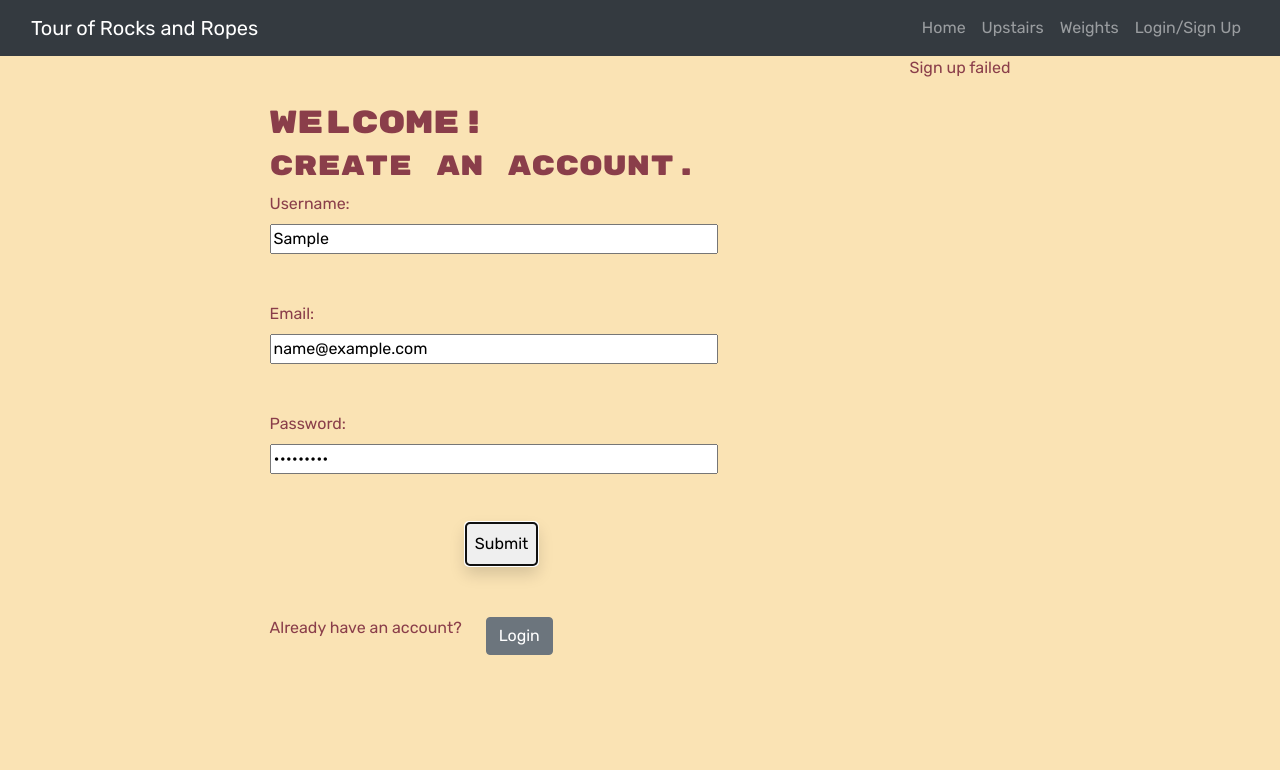
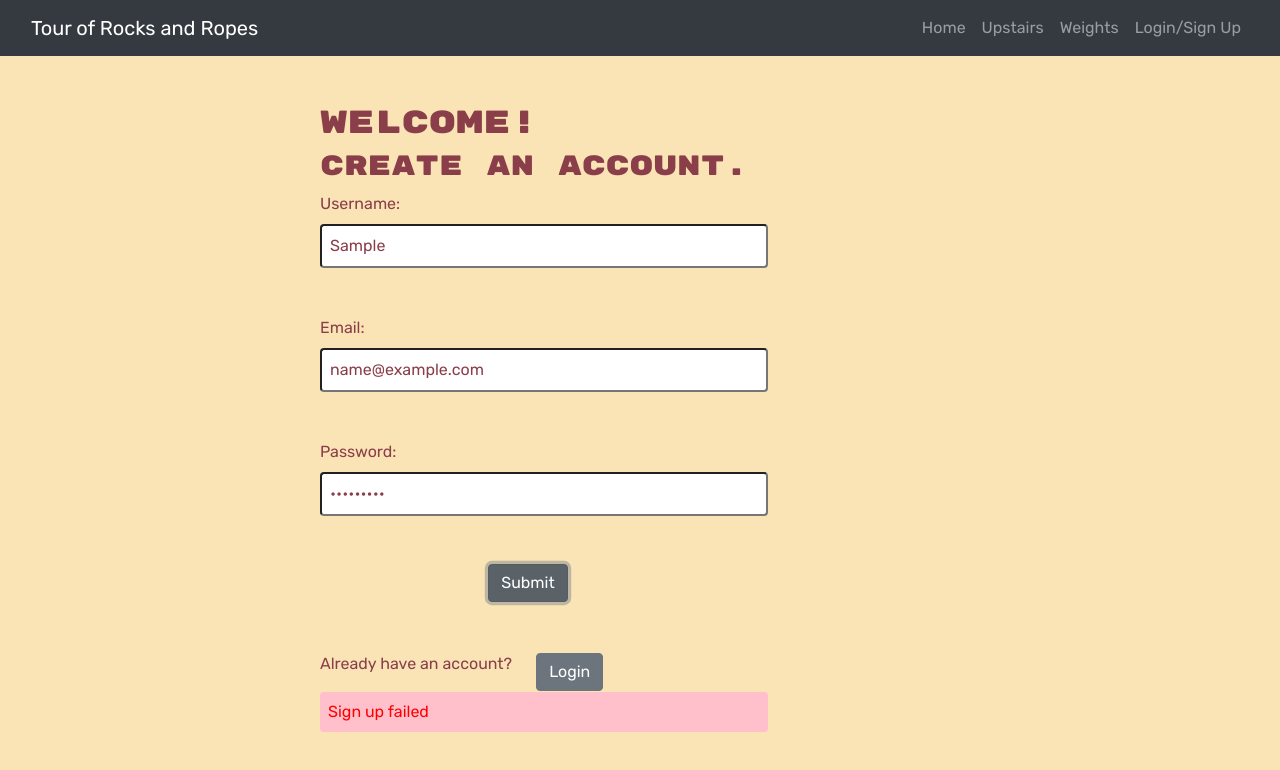
Before and after one commit to dmknapp2385/rocks-and-ropes, a React (Create React App) app in the folder client/: page /signup in a window 1280 px wide. Both pictures are taken after typing "Sample", "name@example.com", "Sample123" into the empty fields and a click on the button "Submit". Shown: the top 770 px of the page. Built offline with nearby package versions, Linux system fonts and the light colour scheme; no server answers.

Commit message:
added styling to calendar and added error messages to signup and login page

```diff
--- a/client/src/Components/CalendarActivity/index.js
+++ b/client/src/Components/CalendarActivity/index.js
@@ -4,6 +4,7 @@ import { faTrashCan, faPlus } from '@fortawesome/free-solid-svg-icons';
 import DetailModal from '../DetailModal';
 import { useMutation } from '@apollo/client';
 import { REMOVE_ACTIVITY } from '../../utils/mutations'
+import { Button, } from 'react-bootstrap';
 
 const CalendarActivity = ({ activity, setActivities, activities, days}) => {
     const [showDetailModal, setShowDetailModal] = useState(false);
@@ -33,7 +34,7 @@ const CalendarActivity = ({ activity, setActivities, activities, days}) => {
     }
 
     return (
-        <div className="activity border border-dark rounded m-2 text-center" >
+        <div className="activity border border-dark rounded m-2 text-center background-tan" >
             <DetailModal showDetailModal={showDetailModal} setShowDetailModal={setShowDetailModal} activity={activity} />
             <div>
                 <p className="font-weight-bold p-1">{activity.name}</p>
@@ -42,8 +43,8 @@ const CalendarActivity = ({ activity, setActivities, activities, days}) => {
                 <p>{activity.length}</p>
             </div>
             <div className="m-2">
-                <button className="detail rounded border border-dark"><FontAwesomeIcon icon={faPlus} onClick={handleDetailClick} /></button>
-                <button className="delete rounded border border-dark"><FontAwesomeIcon icon={faTrashCan} onClick={handleDeleteClick} /></button>
+                <Button variant="secondary" className="detail"><FontAwesomeIcon icon={faPlus} onClick={handleDetailClick} /></Button>
+                <Button variant = "secondary" className="delete"><FontAwesomeIcon icon={faTrashCan} onClick={handleDeleteClick} /></Button>
             </div>
         </div>
     );
--- a/client/src/Components/Day/index.js
+++ b/client/src/Components/Day/index.js
@@ -4,8 +4,8 @@ const Day = (props) => {
     const {day, setActivities, allActivities, days} = props;
     const activities = props?.activities || [];
  return (
-    <div className="d-flex flex-column col-12 border border-dark">
-        <p className = "border border-dark rounded mt-1" style = {{fontSize: "1.5em"}}>{day}</p>
+    <div className="d-flex flex-column col-12 border border-dark background-brown">
+        <p className = "border border-dark rounded mt-2 background-tan shadow" style = {{fontSize: "1.5em"}}>{day}</p>
         <div className="d-flex flex-xs-row flex-md-column" >
             {activities.map((activity, i)  => {
                 return <CalendarActivity activity = {activity} days = {days} activities = {allActivities} setActivities={setActivities} key={`${day}${activity.name}${i}`}/>
--- a/client/src/Components/DetailModal/index.js
+++ b/client/src/Components/DetailModal/index.js
@@ -8,10 +8,10 @@ function DetailModal(props) {
 
     return (
         <Modal show={showDetailModal} onHide={handleClose}>
-            <Modal.Header closeButton>
-                <Modal.Title>Activity Details</Modal.Title>
+            <Modal.Header closeButton className="background-brown">
+                <Modal.Title className="text-tan">Activity Details</Modal.Title>
             </Modal.Header>
-            <Modal.Body>
+            <Modal.Body className='background-tan'>
                  <Container className='mt-3'>
                     <Col >
                         <h4>{activity.name}</h4>
@@ -30,7 +30,7 @@ function DetailModal(props) {
                     </Col>
                 </Container>
             </Modal.Body>
-            <Modal.Footer>
+            <Modal.Footer className = "background-brown">
                 <Button variant="secondary" onClick={handleClose}>
                     Close
                 </Button>
--- a/client/src/Components/Week/index.js
+++ b/client/src/Components/Week/index.js
@@ -5,6 +5,7 @@ import { useQuery, useMutation } from '@apollo/client';
 import { QUERY_ME } from '../../utils/queries';
 import { REMOVE_ALL_ACTIVITIES } from '../../utils/mutations';
 import Auth from '../../utils/auth';
+import { Button, } from 'react-bootstrap';
 
 const Week = (props) => {
     if (!Auth.loggedIn()) {
@@ -53,7 +54,7 @@ const Week = (props) => {
                     return <Day day={day} days={days} activities={temp ? temp : []} allActivities={activities} setActivities={setActivities} key={day} />
                 })}
             </Col>
-            <button className="m-2 rounded border border-dark" onClick={handleClearClick}>Clear Calendar</button>
+            <Button className = "mt-3 mb-3" variant="secondary" onClick={handleClearClick}>Clear Calendar</Button>
         </Container>
     );
 }
--- a/client/src/index.css
+++ b/client/src/index.css
@@ -44,6 +44,9 @@ img {
 .text-red{
   color: var(--red);
 }
+.text-tan{
+  color: var(--tan);
+}
 
 h1,
 h2,
--- a/client/src/pages/Login.js
+++ b/client/src/pages/Login.js
@@ -42,7 +42,7 @@ const Login = () => {
                     <h2 className="h2">Welcome back!</h2>
                     <h3 className="h3">Sign into your account.</h3>
                     <label htmlFor="email">Email:</label>
-                    <input className="mr-5 mb-5"
+                    <input className="mr-5 mb-5 p-2 rounded text-red"
                         style={{ width: "70%" }}
                         name="email"
                         onChange={handleFormChange}
@@ -52,7 +52,7 @@ const Login = () => {
                         value={email}
                     />
                     <label htmlFor="password">Password:</label>
-                    <input className="mr-5 mb-5"
+                    <input className="mr-5 mb-5 p-2 rounded text-red" required
                         style={{ width: "70%" }}
                         name="password"
                         onChange={handleFormChange}
@@ -63,17 +63,18 @@ const Login = () => {
                         value={password}
                     />
                     <div className="d-flex justify-content-center" style={{ width: "65%" }}>
-                        <button type='submit' className="ml-5 p-2 rounded border-dark shadow">
+                        <Button type='submit' variant="secondary">
                             Submit
-                        </button>
+                        </Button>
                     </div>
                     <div className = 'd-flex justify-content-start align-items-center' style={{width: '65%', paddingTop: '50px'}}>
                         <p className="mr-4 text-center">Don't have an account? </p>
                         <Button variant="secondary" href="/signup">Sign up</Button>
                     </div>
+                    {error && <div className="p-2 rounded" style={{backgroundColor: 'pink', color: 'red', width: '70%'}}>Login failed: Invalid Credentials</div>}
                 </div>
             </form>
-            {error && <div>Login failed</div>}
+
 
         </div>
     );
--- a/client/src/pages/Signup.js
+++ b/client/src/pages/Signup.js
@@ -49,7 +49,7 @@ const Signup = () => {
                     <h2 className="h2">Welcome!</h2>
                     <h3 className="h3">Create an account.</h3>
                     <label htmlFor="username">Username:</label>
-                    <input className="mr-5 mb-5"
+                    <input className="mr-5 mb-5 p-2 rounded text-red" required
                         style={{ width: "70%" }}
                         name="username"
                         id="username"
@@ -59,7 +59,7 @@ const Signup = () => {
                         onChange={handleFormChange}
                     />
                     <label htmlFor="email">Email:</label>
-                    <input className="mr-5 mb-5"
+                    <input className="mr-5 mb-5 p-2 rounded text-red" required
                         style={{ width: "70%" }}
                         name="email"
                         id="email"
@@ -69,27 +69,29 @@ const Signup = () => {
                         onChange={handleFormChange}
                     />
                     <label htmlFor="password">Password:</label>
-                    <input className="mr-5 mb-5"
+                    <input className="mr-5 mb-5 p-2 rounded text-red" required
                         style={{ width: "70%" }}
                         name='password'
                         id="password"
                         type="password"
+                        minLength="5"
                         placeholder='*******'
                         value={password}
                         onChange={handleFormChange}
                     />
                     <div className="d-flex justify-content-center" style={{ width: "65%" }}>
-                        <button type='submit' className="ml-5 p-2 rounded border-dark shadow">
+                        <Button type='submit' variant="secondary">
                             Submit
-                        </button>
+                        </Button>
                     </div>
                     <div className = 'd-flex justify-content-start align-items-center' style={{width: '65%', paddingTop: '50px'}}>
                         <p className="mr-4 text-center">Already have an account? </p>
                         <Button variant="secondary" href="/login">Login</Button>
                     </div>
+                    {error && <div className="p-2 rounded" style={{backgroundColor: 'pink', color: 'red', width: '70%'}}>Sign up failed</div>}
                 </div>
             </form>
-            {error && <div>Sign up failed</div>}
+
 
         </div>
     );
```
